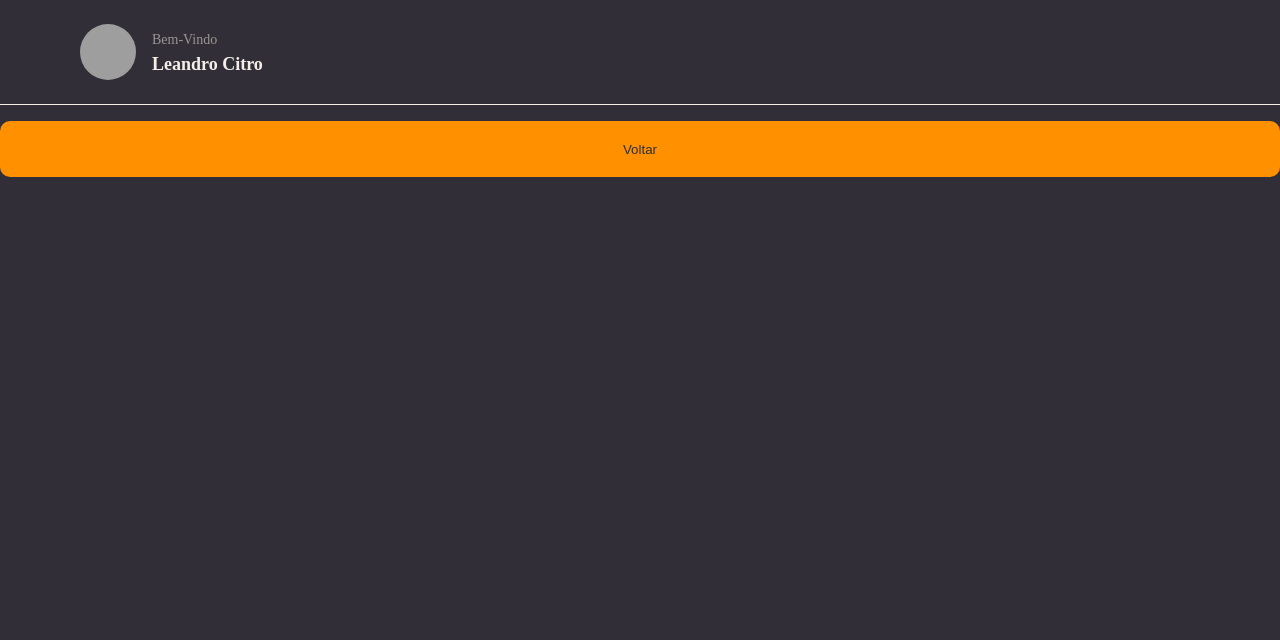
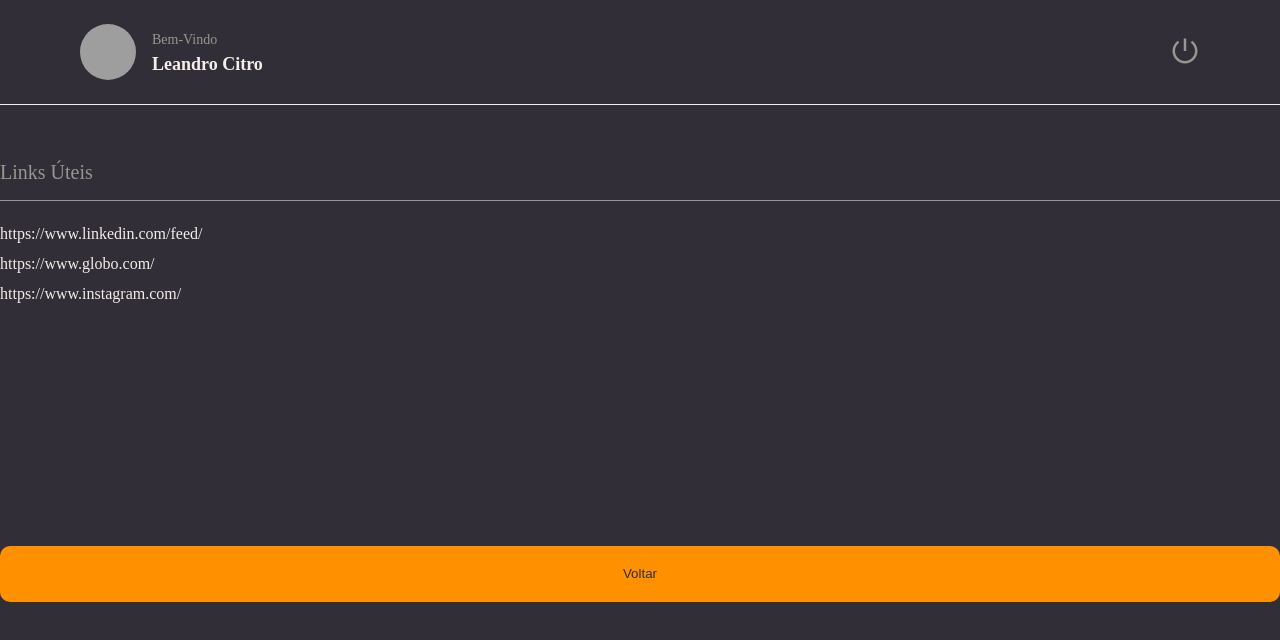
Before and after one commit to leandrocitro/Notes, a React (Vite) app: page / in a window 1280 px wide. Shown: the top 640 px of the page. Built offline with nearby package versions, Linux system fonts and the light colour scheme; grey boxes are pictures that could not be loaded.

Commit message:
estilizando section

```diff
--- a/package.json
+++ b/package.json
@@ -13,6 +13,7 @@
     "@types/styled-components": "^5.1.34",
     "react": "^18.2.0",
     "react-dom": "^18.2.0",
+    "react-icons": "^5.0.1",
     "styled-components": "^6.1.8"
   },
   "devDependencies": {
--- a/src/components/Header/index.jsx
+++ b/src/components/Header/index.jsx
@@ -1,4 +1,7 @@
-import { Container, Profile } from "./styles";
+import { RiShutDownLine } from 'react-icons/ri'
+
+import { Container, Profile, Logout } from "./styles";
+
 
 
 export function Header() {
@@ -15,6 +18,10 @@
                 </div>
             </Profile>
 
+            <Logout>
+                <RiShutDownLine />
+            </Logout>
+
         </Container>
 
 
--- a/src/components/Header/styles.js
+++ b/src/components/Header/styles.js
@@ -47,3 +47,13 @@
 
 
 `;
+
+export const Logout = styled.button`
+    border: none;
+    background: none;
+
+    > svg {
+        color: ${({ theme }) => theme.COLORS.GRAY_100};
+        font-size: 30px;
+    }
+`;
--- /dev/null
+++ b/src/components/Section/index.jsx
@@ -0,0 +1,10 @@
+import { Container } from "./styles";
+
+export function Section({title, children}) {
+    return (
+        <Container>
+            <h2>{title}</h2>
+            {children}
+        </Container>
+    );
+}
--- /dev/null
+++ b/src/components/Section/styles.js
@@ -0,0 +1,17 @@
+import styled from 'styled-components'
+
+export const Container = styled.section`
+    margin: 56px 0 28px;
+
+    > h2 {
+        border-bottom-width: 1px;
+        border-bottom-style: solid;
+        border-bottom-color: ${({ theme }) => theme.COLORS.BACKGROUND_70};
+        padding-bottom: 16px;
+        margin-bottom: 24px;
+
+        color: ${({ theme }) => theme.COLORS.GRAY_100};
+        font-size: 20px;
+        font-weight: 400;
+    }
+`;
--- a/src/pages/Details/index.jsx
+++ b/src/pages/Details/index.jsx
@@ -1,7 +1,8 @@
-import { Container } from "./styles"
+import { Container, Links } from "./styles"
 
 import { Header } from "../../components/Header";
-import { Button } from "../../components/Button"
+import { Button } from "../../components/Button";
+import { Section } from "../../components/Section";
 
 
 export function Details() {
@@ -10,6 +11,13 @@
 
       <Container>
         <Header />
+        <Section title="Links Úteis">
+          <Links>
+            <li><a href="https://www.linkedin.com/feed/">https://www.linkedin.com/feed/</a></li>
+            <li><a href="https://www.globo.com/">https://www.globo.com/</a></li>
+            <li><a href="https://www.instagram.com/">https://www.instagram.com/</a></li>
+          </Links>
+        </Section>
         <Button title="Voltar"/>
       </Container>
   );
--- a/src/pages/Details/styles.js
+++ b/src/pages/Details/styles.js
@@ -10,3 +10,15 @@
     "header"
     "content"
 `;
+
+export const Links = styled.ul`
+    list-style: none;
+
+    > li {
+        margin-top: 12px;
+
+    a {
+        color: ${({ theme }) => theme.COLORS.WHITE};
+    }
+    }
+`;
```
Also changed, not shown: 1 other file (tests, documents, lock files or other folders).
